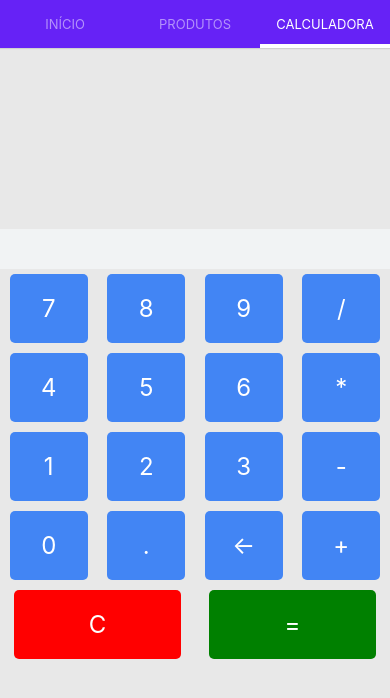
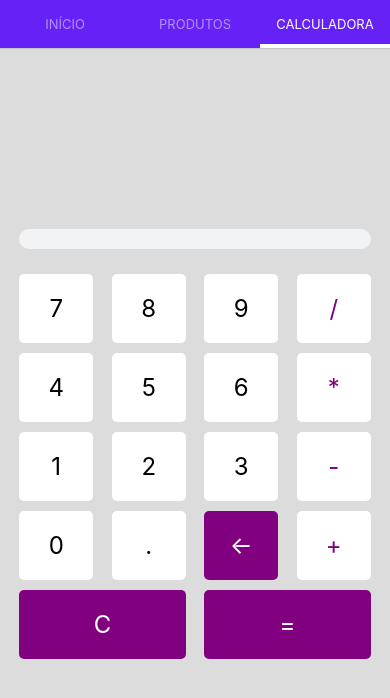
Before and after one commit to IIIgorMoura/appMercado, a React Native app: screen /calculadora in a window 390 px wide. Shown: the top 698 px of the page. Built offline with nearby package versions, Linux system fonts and the light colour scheme.

Commit message:
calculadoraStyle

```diff
--- a/pages/calculadora.tsx
+++ b/pages/calculadora.tsx
@@ -1,7 +1,6 @@
 import React, { useState } from 'react';
 import { StatusBar } from 'expo-status-bar';
 import { StyleSheet, Text, TouchableOpacity, View } from 'react-native';
-import ESTILOS from '../styles/ESTILOS';
 
 export function Calculadora() {
     const [exibicao, setExibicao] = useState('');
@@ -24,45 +23,75 @@ export function Calculadora() {
         }
     };
 
+    const getButtonStyle = (value: string) => {
+        if (value === '=') return [styles.btn, styles.equalBtn];
+        if (value === '←') return [styles.btn, styles.apagarBtn];
+        if (value === 'Limpar') return [styles.btn, styles.limparBtn];
+        if (['+', '-', '/', '*'].includes(value)) return [styles.btn, styles.operacaoBtn];
+        return styles.btn;
+    };
+
+    const getButtonTextStyle = (value: string) => {
+        switch (value) {
+            case '+':
+                return [styles.btnTxt, styles.plusTxt];
+            case '-':
+                return [styles.btnTxt, styles.minusTxt];
+            case '/':
+                return [styles.btnTxt, styles.divideTxt];
+            case '*':
+                return [styles.btnTxt, styles.multiplyTxt];
+            case '=':
+                return [styles.btnTxt, styles.whiteTxt];
+            case '←':
+            case 'Limpar':
+                return [styles.btnTxt, styles.whiteTxt];
+            default:
+                return styles.btnTxt;
+        }
+    };
+
     return (
-        <View style={ESTILOS.container}>
+        <View style={styles.container}>
             <StatusBar style="light" />
-            <Text style={styles.exibicao}>{exibicao}</Text>
-            <Text style={styles.resultado}>{resultado}</Text>
+            <View style={styles.displayContainer}>
+                <Text style={styles.exibicao}>{exibicao}</Text>
+                <Text style={styles.resultado}>{resultado}</Text>
+            </View>
             <View style={styles.linhaBtn}>
                 {['7', '8', '9', '/'].map(value => (
-                    <TouchableOpacity key={value} style={styles.btn} onPress={() => handlePressionar(value)}>
-                        <Text style={styles.btnTxt}>{value}</Text>
+                    <TouchableOpacity key={value} style={getButtonStyle(value)} onPress={() => handlePressionar(value)}>
+                        <Text style={getButtonTextStyle(value)}>{value}</Text>
                     </TouchableOpacity>
                 ))}
             </View>
             <View style={styles.linhaBtn}>
                 {['4', '5', '6', '*'].map(value => (
-                    <TouchableOpacity key={value} style={styles.btn} onPress={() => handlePressionar(value)}>
-                        <Text style={styles.btnTxt}>{value}</Text>
+                    <TouchableOpacity key={value} style={getButtonStyle(value)} onPress={() => handlePressionar(value)}>
+                        <Text style={getButtonTextStyle(value)}>{value}</Text>
                     </TouchableOpacity>
                 ))}
             </View>
             <View style={styles.linhaBtn}>
                 {['1', '2', '3', '-'].map(value => (
-                    <TouchableOpacity key={value} style={styles.btn} onPress={() => handlePressionar(value)}>
-                        <Text style={styles.btnTxt}>{value}</Text>
+                    <TouchableOpacity key={value} style={getButtonStyle(value)} onPress={() => handlePressionar(value)}>
+                        <Text style={getButtonTextStyle(value)}>{value}</Text>
                     </TouchableOpacity>
                 ))}
             </View>
             <View style={styles.linhaBtn}>
                 {['0', '.', '←', '+'].map(value => (
-                    <TouchableOpacity key={value} style={styles.btn} onPress={() => handlePressionar(value)}>
-                        <Text style={styles.btnTxt}>{value}</Text>
+                    <TouchableOpacity key={value} style={getButtonStyle(value)} onPress={() => handlePressionar(value)}>
+                        <Text style={getButtonTextStyle(value)}>{value}</Text>
                     </TouchableOpacity>
                 ))}
             </View>
             <View style={styles.linhaBtn}>
-                <TouchableOpacity style={styles.clearBtn} onPress={() => handlePressionar('Limpar')}>
-                    <Text style={styles.btnTxt}>C</Text>
+                <TouchableOpacity style={[styles.btn, styles.limparBtn]} onPress={() => handlePressionar('Limpar')}>
+                    <Text style={getButtonTextStyle('Limpar')}>C</Text>
                 </TouchableOpacity>
-                <TouchableOpacity style={styles.equalBtn} onPress={() => handlePressionar('=')}>
-                    <Text style={styles.btnTxt}>=</Text>
+                <TouchableOpacity style={[styles.btn, styles.equalBtn]} onPress={() => handlePressionar('=')}>
+                    <Text style={getButtonTextStyle('=')}>=</Text>
                 </TouchableOpacity>
             </View>
         </View>
@@ -72,24 +101,27 @@ export function Calculadora() {
 const styles = StyleSheet.create({
     container: {
         flex: 1,
-        backgroundColor: '#fff',
+        backgroundColor: '#DCDCDC',
         alignItems: 'center',
         justifyContent: 'center',
+        padding: 10,
+    },
+    displayContainer: {
+        width: '95%',
+        backgroundColor: '#f1f3f4',
+        marginBottom: 20,
+        padding: 10,
+        borderRadius: 20,
     },
     exibicao: {
         fontSize: 32,
-        padding: 10,
-        backgroundColor: '#f1f3f4',
-        width: '100%',
         textAlign: 'right',
     },
     resultado: {
         fontSize: 24,
-        padding: 10,
-        backgroundColor: '#f1f3f4',
-        width: '100%',
         textAlign: 'right',
-        color: 'gray',
+        color: 'purple',
+        fontWeight: 'bold',
     },
     linhaBtn: {
         flexDirection: 'row',
@@ -98,7 +130,7 @@ const styles = StyleSheet.create({
         marginVertical: 5,
     },
     btn: {
-        backgroundColor: '#4285f4',
+        backgroundColor: 'white',
         padding: 20,
         borderRadius: 5,
         width: '20%',
@@ -106,21 +138,39 @@ const styles = StyleSheet.create({
     },
     btnTxt: {
         fontSize: 24,
+        color: 'black',
+    },
+    operacaoBtn: {
+        backgroundColor: 'white',
+    },
+    plusTxt: {
+        color: 'purple',
+    },
+    minusTxt: {
+        color: 'purple',
+    },
+    divideTxt: {
+        color: 'purple',
+    },
+    multiplyTxt: {
+        color: 'purple',
+    },
+    equalBtn: {
+        backgroundColor: 'purple',
+        width: '45%',
+    },
+    equalTxt: {
         color: 'white',
     },
-    clearBtn: {
-        backgroundColor: 'red',
-        padding: 20,
-        borderRadius: 5,
-        width: '43%',
-        alignItems: 'center',
+    apagarBtn: {
+        backgroundColor: 'purple',
     },
-    equalBtn: {
-        backgroundColor: 'green',
-        padding: 20,
-        borderRadius: 5,
-        width: '43%',
-        alignItems: 'center',
+    limparBtn: {
+        backgroundColor: 'purple',
+        width: '45%',
+    },
+    whiteTxt: {
+        color: 'white',
     },
 });
 
```
